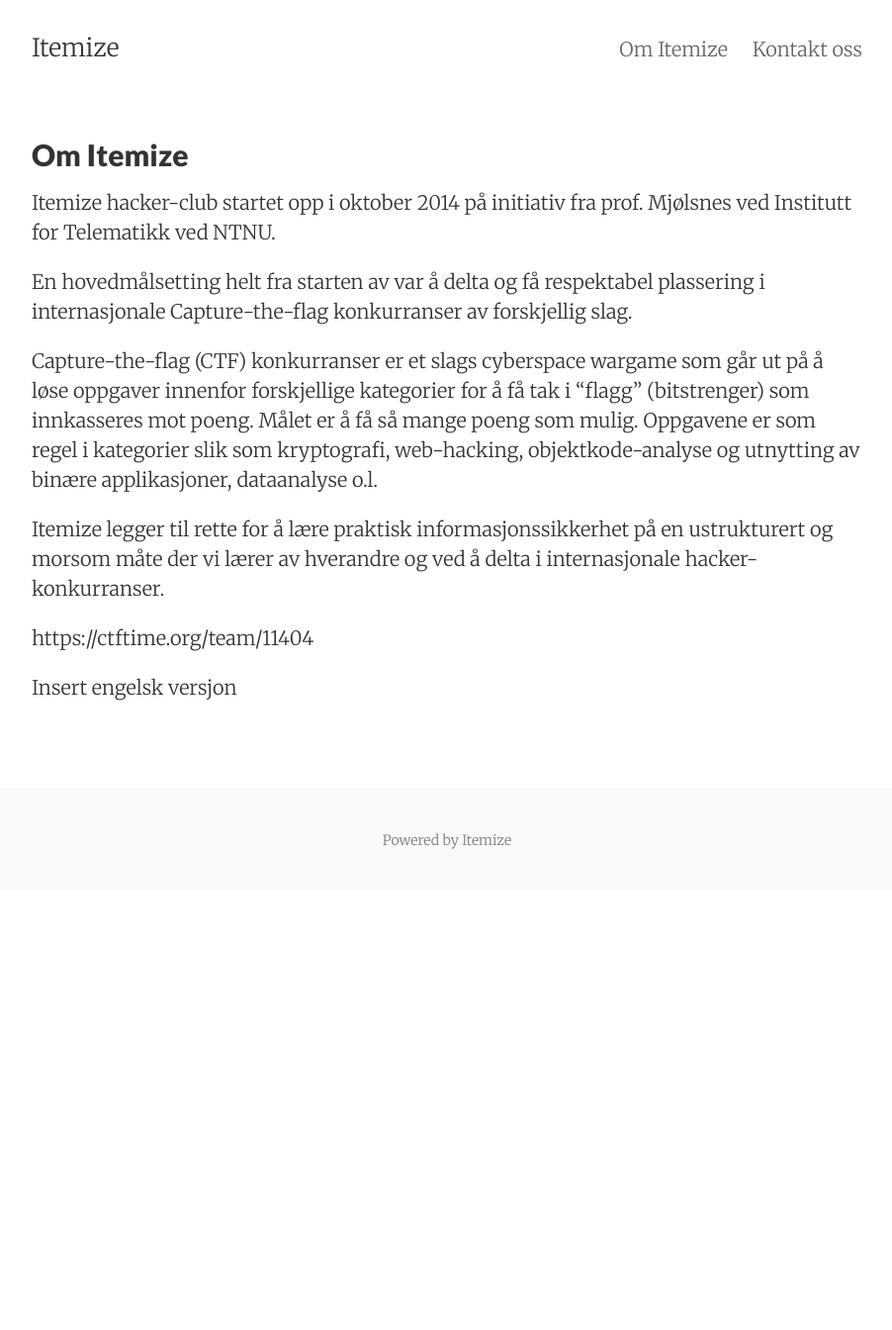
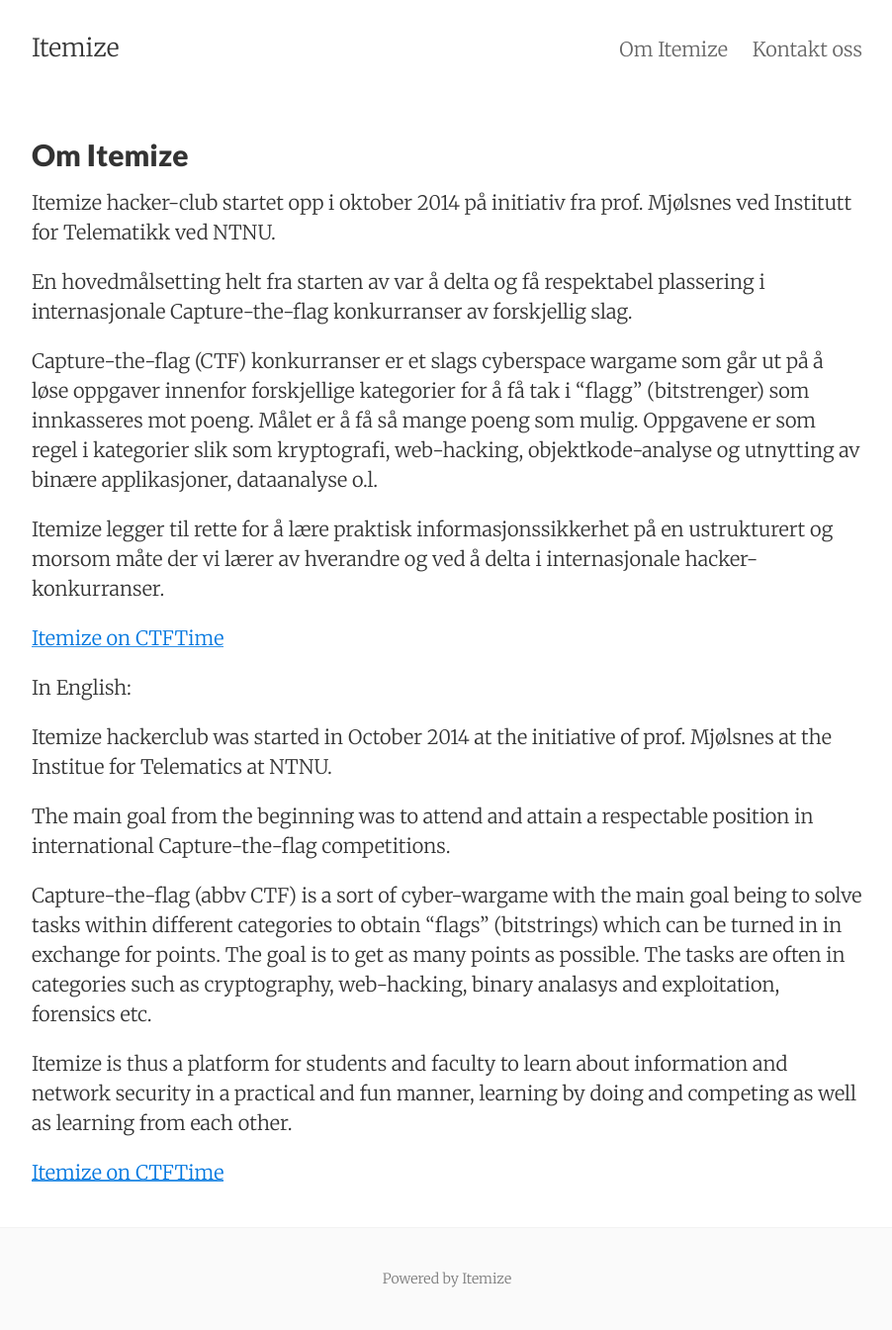
Before and after one commit to ItemizeNTNU/ItemizeNTNU.github.io, a Jekyll site: the page built from about.md, in a window 1280 px wide. Shown: the whole page at 99% size, without its empty margins (188-1090 px from the left). Built offline with Jekyll 4.4.1, drawn with Linux system fonts in a browser that asks for light colours; before the commit the page ends 900 px from its top, so only the background shows below that.

Commit message:
Update about.md

```diff
--- a/about.md
+++ b/about.md
@@ -14,7 +14,17 @@
 
 Itemize legger til rette for å lære praktisk informasjonssikkerhet på en ustrukturert og morsom måte der vi lærer av hverandre og ved å delta i internasjonale hacker-konkurranser.
 
-https://ctftime.org/team/11404
+<a href="https://ctftime.org/team/11404">Itemize on CTFTime</a>
 
 
-Insert engelsk versjon
+In English:
+
+Itemize hackerclub was started in October 2014 at the initiative of prof. Mjølsnes at the Institue for Telematics at NTNU.
+
+The main goal from the beginning was to attend and attain a respectable position in international Capture-the-flag competitions.
+
+Capture-the-flag (abbv CTF) is a sort of cyber-wargame with the main goal being to solve tasks within different categories to obtain "flags" (bitstrings) which can be turned in in exchange for points. The goal is to get as many points as possible. The tasks are often in categories such as cryptography, web-hacking, binary analasys and exploitation, forensics etc.
+
+Itemize is thus a platform for students and faculty to learn about information and network security in a practical and fun manner, learning by doing and competing as well as learning from each other.
+
+<a href="https://ctftime.org/team/11404">Itemize on CTFTime</a>
```
